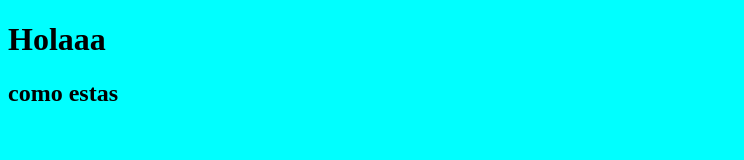
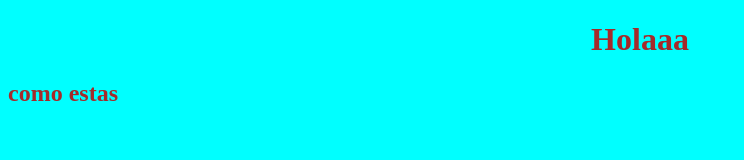
Before and after one commit to Anghel941/curosgit, a plain HTML site: page index.html in a window 1280 px wide. Shown: the whole page, without its empty margins (0-744 px from the left). Drawn offline with Linux system fonts and the light colour scheme.

Commit message:
tercera modificacion

```diff
--- a/css/estilo.css
+++ b/css/estilo.css
@@ -1,3 +1,4 @@
 body{
     background-color: aqua;
+    color: brown;
 }
--- a/index.html
+++ b/index.html
@@ -7,7 +7,8 @@
     <link rel="stylesheet" href="css/estilo.css">
 </head>
 <body>
-    <h1>Holaaa</h1>
+
+    <center> <h1>Holaaa</h1> </center>
     <h2>como estas</h2>
 </body>
 </html>
```
